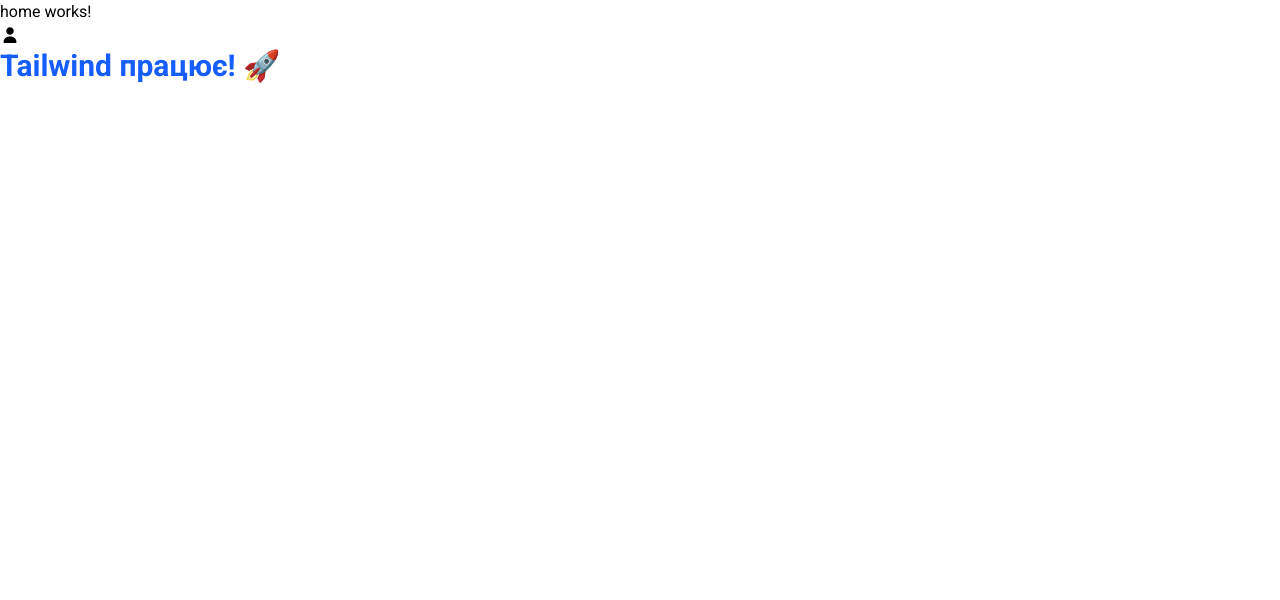
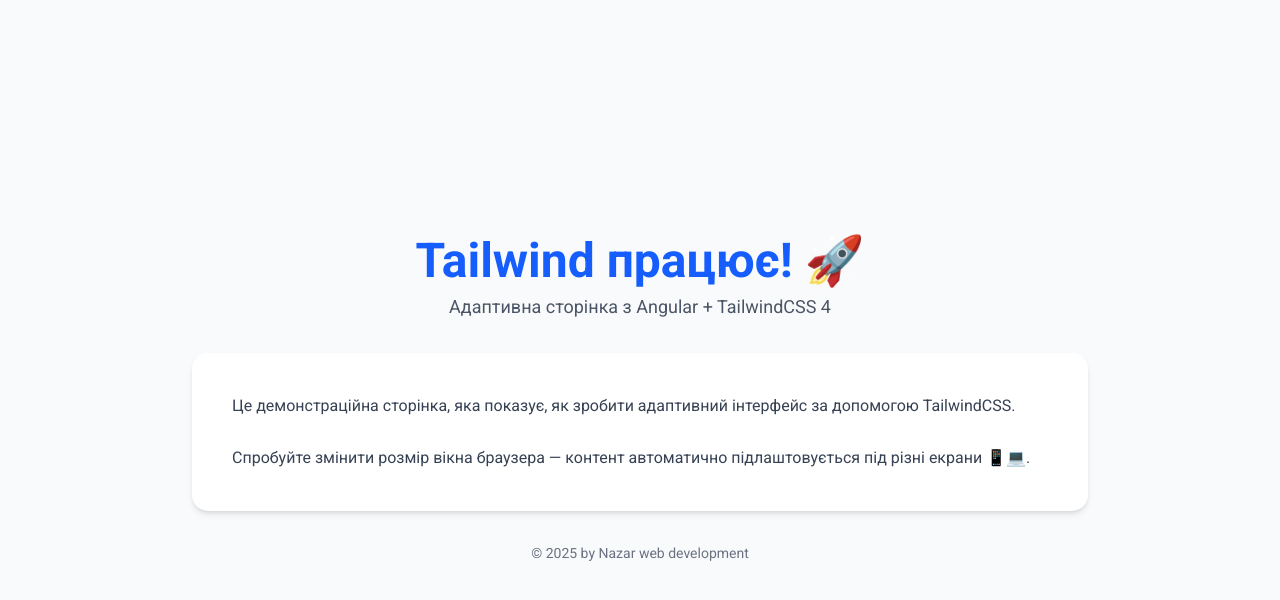
Before and after one commit to Nazar-Nazarenko/Quest-greeting, an Angular app in the folder quest-greeting/: page /home in a window 1280 px wide. Shown: the top 600 px of the page. Built offline with nearby package versions, Linux system fonts and the light colour scheme.

Commit message:
global layout added

```diff
--- a/quest-greeting/src/app/home/home.html
+++ b/quest-greeting/src/app/home/home.html
@@ -1,7 +1,18 @@
-<p>home works!</p>
-<p><i class="fa-solid fa-user"></i>
-</p>
+<app-global-layout>
+  <div header>
+    <h1 class="text-3xl sm:text-4xl md:text-5xl font-bold text-blue-600 mb-2">
+      Tailwind працює! 🚀
+    </h1>
+    <p class="text-gray-600 text-base sm:text-lg">
+      Адаптивна сторінка з Angular + TailwindCSS 4
+    </p>
+  </div>
 
-<h1 class="text-3xl font-bold text-blue-600">
-  Tailwind працює! 🚀
-</h1>
+  <div main>
+    <p class="text-gray-700 leading-relaxed">
+      Це демонстраційна сторінка, яка показує, як зробити адаптивний інтерфейс за допомогою TailwindCSS.
+      <br><br>
+      Спробуйте змінити розмір вікна браузера — контент автоматично підлаштовується під різні екрани 📱💻.
+    </p>
+  </div>
+</app-global-layout>
--- a/quest-greeting/src/app/home/home.ts
+++ b/quest-greeting/src/app/home/home.ts
@@ -1,8 +1,11 @@
 import { Component } from '@angular/core';
+import {GlobalLayout} from '../infrastructure/global-layout/global-layout';
 
 @Component({
   selector: 'app-home',
-  imports: [],
+  imports: [
+    GlobalLayout
+  ],
   templateUrl: './home.html',
   standalone: true,
   styleUrl: './home.scss'
--- /dev/null
+++ b/quest-greeting/src/app/infrastructure/global-layout/global-layout.html
@@ -0,0 +1,13 @@
+<div class="min-h-screen flex flex-col items-center justify-center bg-gray-50 p-4">
+  <header class="w-full max-w-4xl text-center mb-8">
+    <ng-content select="[header]"></ng-content>
+  </header>
+
+  <main class="w-full max-w-4xl bg-white rounded-2xl shadow-md p-6 md:p-10">
+    <ng-content select="[main]"></ng-content>
+  </main>
+
+  <footer class="mt-8 text-gray-500 text-sm">
+    © 2025 by Nazar web development
+  </footer>
+</div>
```
Also changed, not shown: quest-greeting/src/app/infrastructure/global-layout/global-layout.ts (added, +12 -0 lines), quest-greeting/src/app/infrastructure/global-layout/global-layout.scss (added).
